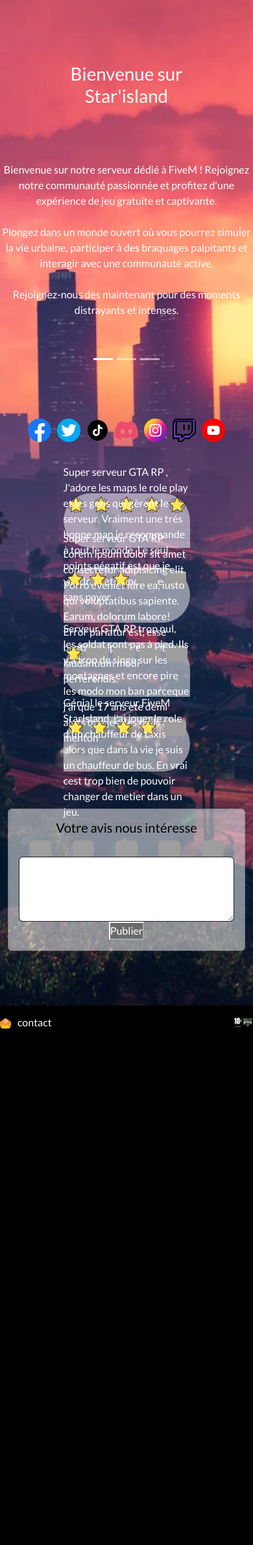
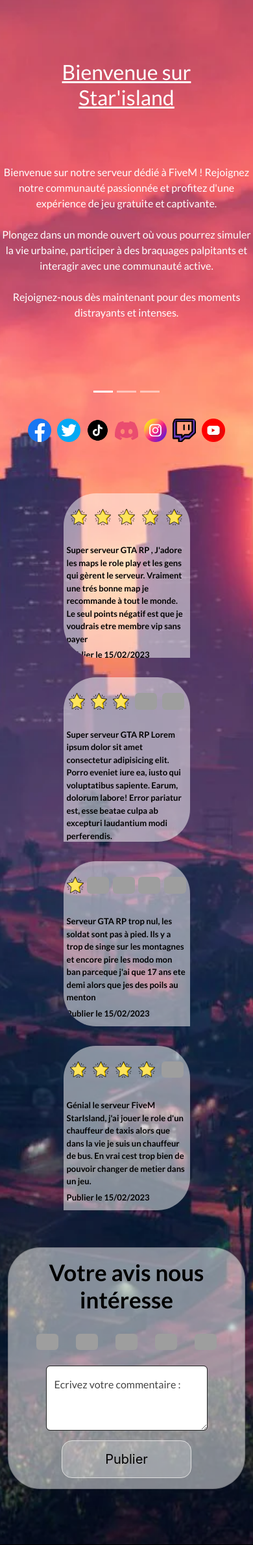
Before and after one commit to guarneriAnthony/star_island, a PHP site: page /PHP/ in a window 390 px wide. Shown: the part 100-2477 px from the top of the page at 65% size. Before the commit the page ends 1683 px from the top, so only its background shows below. Run offline with PHP 8.4, Linux system fonts and the light colour scheme; grey boxes are pictures that could not be loaded.

Commit message:
save cuz of the merge inconnu

```diff
--- a/css/style_galerie.css
+++ b/css/style_galerie.css
@@ -20,7 +20,7 @@ main {
   height: 84vh;
 }
 #sideBar {
-  bottom: 3rem;
+  bottom: 1rem;
 }
 /* GENERAL CSS */
 .titleIndex, .text-index {
--- a/css/style_index.css
+++ b/css/style_index.css
@@ -18,11 +18,22 @@ body {
 #sideBar {
   bottom: 3rem;
 }
-
+h2 {
+  font-size: 4rem;
+  text-decoration: underline;
+  margin-bottom: 35px;
+}
+.titleIndexGalerieInside{
+  text-align: center;
+}
 
 /* GENERAL CSS */
-.titleIndex, .text-index {
+.titleIndex,
+.text-index {
   text-align: center;
+}
+.textIndex {
+  font-size: 1.5rem;
 }
 .carousel-item.active {
   display: flex;
@@ -215,7 +226,8 @@ img {
   align-items: center;
   justify-content: space-between;
   margin: 42px 0px;
-  color: white ;
+  color: white;
+  height: 25vh;
 }
 .commentOne p,
 .commentTwo p,
@@ -229,11 +241,17 @@ img {
 .commentThree .dateComments,
 .commentFour .dateComments {
   font-size: small;
+  color: white;
+  margin-top: 5px;
   color: black;
+  font-weight: bold;
 }
 .avisBottom {
   background-color: rgba(255, 255, 255, 0.5);
   color: black;
+  margin-top: 5vh;
+  margin-bottom: 10vh;
+  border-radius: 50px;
 }
 .comments {
   margin: 0;
@@ -244,7 +262,7 @@ img {
 }
 .containerImgComments {
   display: flex;
-  justify-content:center ;
+  justify-content: center;
   align-self: center;
   height: 10vh;
   width: 10vw;
@@ -255,13 +273,13 @@ img {
 .containerImgComments .imgComments {
   height: 10vh;
 }
-.containerStars{
+.containerStars {
   width: 100%;
-display: flex;
-flex-direction: row;
-justify-content: space-around;
-align-items: center;
-margin-top: 5px;
+  display: flex;
+  flex-direction: row;
+  justify-content: space-evenly;
+  align-items: center;
+  margin: 24px;
 }
 .containerInterComments {
   width: 100%;
@@ -271,11 +289,24 @@ margin-top: 5px;
   align-items: center;
 }
 .containerTextComments {
-
   display: flex;
   flex-direction: column;
+  margin: 5px 5px;
 }
+h5 {
+  font-size: 35px;
+  font-weight: bold;
+}
+.formIndex {
+  display: flex;
+  justify-content: center;
+  align-items: center;
+  flex-direction: column;
 
+}
+.form-floating {
+  width: 75%;
+}
 
 /*FOOTER*/
 footer {
@@ -301,6 +332,40 @@ footer p {
   display: flex;
   align-items: center;
 }
+.button-46 {
+  align-items: center;
+  background-color: rgba(240, 240, 240, 0.26);
+  border: 1px solid #DFDFDF;
+  border-radius: 16px;
+  box-sizing: border-box;
+  color: #000000;
+  cursor: pointer;
+  display: flex;
+  font-family: Inter, sans-serif;
+  font-size: 18px;
+  justify-content: center;
+  line-height: 28px;
+  max-width: 15%;
+  padding: 14px 22px;
+  text-decoration: none;
+  transition: all .2s;
+  user-select: none;
+  -webkit-user-select: none;
+  touch-action: manipulation;
+  width: 100%;
+  margin-top: 15px;
+}
+
+.button-46:active,
+.button-46:hover {
+  outline: 0;
+}
+
+.button-46:hover {
+  background-color: #FFFFFF;
+  border-color: rgba(0, 0, 0, 0.19);
+}
+
 
 /*MEDIA QUERY*/
 @media screen and (max-width: 768px) {
@@ -309,7 +374,13 @@ footer p {
     background-size: cover;
     background-repeat: no-repeat;
     background-position: center;
-}
+  }
+  h2 {
+      font-size: 2rem;
+  }
+  .item2 {
+    margin: 60px 0 0 0;
+  }
   .commentOne,
   .commentTwo,
   .commentThree,
@@ -317,8 +388,12 @@ footer p {
     align-self: center;
     margin: 15px 0px;
     width: 50vw;
-    height: 10vh;
+    height: 30vh;
     border-bottom: 20px;
+    overflow: hidden;
+  }
+  .textIndex {
+    font-size: 1rem;
   }
   .titleIndex {
     margin-bottom: 10vh;
@@ -328,11 +403,7 @@ footer p {
     text-align: center;
   }
   .carousel-indicators {
-    bottom: 10vh;
-  }
-  .avisBottom {
-    margin-top: 5vh;
-    margin-bottom: 10vh;
+    bottom: 4vh;
   }
   .card-title {
     color: black;
@@ -348,15 +419,30 @@ footer p {
   .arrows {
     bottom: 10vh;
   }
-  .left ,.right  {
+  .left,
+  .right {
     display: none;
   }
   /*BULLE DE DISCUSSION*/
-  .containerImgComments{
+  .containerImgComments {
     display: none;
   }
   .imgComments {
     height: 3vh;
+  }
+  .containerTextComments p {
+    font-size: 13px;
+    color: black;
+    font-weight: bold;
+  }
+  .dateComments {
+    color: #fff;
+    font-weight: bold;
+  }
+  .button-46 {
+    font-size: 20px;
+    min-width: 200px;
+    padding: 14px 16px;
   }
   /*Footer*/
   footer {
--- a/inc/header.inc.php
+++ b/inc/header.inc.php
@@ -40,7 +40,8 @@
                     <ul class="class-ul">
                         <li class="nav-item item-row firstItem">
                             <img src="./assets/vector.png" class="imgs-nav">
-                            <p class="class-text">Tutoriel</p>
+
+                            <a href="https://fivem.net/"> <p class="class-text">Tutoriel</p></a>
                         </li>
                         <li class="nav-item item-row secondItem">
                             <a href="./event.php"><img src="./assets/vector1.png " class="imgs-nav"></a>
--- a/inc/sideBar.php
+++ b/inc/sideBar.php
@@ -3,12 +3,12 @@
 
 <nav class="class_navBar" id="sideBar">
     <ul class="class_sidebar" id="sideBare">
-        <li class="class-li"> <a href="#"> <img src="./assets/facebook.png" class="reseaux" alt="logo-facebook"> </a></li>
+        <li class="class-li"> <a href="https://www.facebook.com/people/StarIslandfr/100083351536053/"> <img src="./assets/facebook.png" class="reseaux" alt="logo-facebook"> </a></li>
         <li class="class-li"> <a href="#"> <img src="./assets/twitter.png" class="reseaux" alt="logo-twitter"> </a></li>
-        <li class="class-li"> <a href="#"> <img src="./assets/tic-tac.png" class="reseaux" alt="logo-tictoc"> </a></li>
-        <li class="class-spaceDiscord"> <a href="#"><img src="./assets/logoDiscord.png" class="class_discorde" alt="logo-discord"> </a></li>
-        <li class="class-li"> <a href="#"> <img src="./assets/instagram.png" class="reseaux" alt="logo-instagram"> </a></li>
+        <li class="class-li"> <a href="https://www.tiktok.com/@star.island?lang=fr"> <img src="./assets/tic-tac.png" class="reseaux" alt="logo-tictoc"> </a></li>
+        <li class="class-spaceDiscord"> <a href="https://discord.com/invite/YtHr3hZTc5"><img src="./assets/logoDiscord.png" class="class_discorde" alt="logo-discord"> </a></li>
+        <li class="class-li"> <a href="https://www.instagram.com/starisland.fr/"> <img src="./assets/instagram.png" class="reseaux" alt="logo-instagram"> </a></li>
         <li class="class-li"> <a href="#"> <img src="./assets/tic.png" class="reseaux" alt="logo-twitch"> </a></li>
-        <li class="class-li"> <a href="#"> <img src="./assets/youtube.png" class="reseaux" alt="logo-youtube"> </a></li>
+        <li class="class-li"> <a href="https://www.youtube.com/channel/UCI7G6fNN-17g1_tOVMKRCpQ"> <img src="./assets/youtube.png" class="reseaux" alt="logo-youtube"> </a></li>
     </ul>
 </nav>
--- a/index.php
+++ b/index.php
@@ -14,13 +14,13 @@ require_once 'inc/header.inc.php';
         <!--ITEM 1-->
         <div class="carousel-item active">
             <h2 class="titleIndex">Bienvenue sur <br> Star'island</h2>
-            <p class="text-index">Bienvenue sur notre serveur dédié à FiveM ! Rejoignez notre communauté passionnée et profitez d'une expérience de jeu gratuite et captivante. <br><br>
+            <p class="text-index textIndex">Bienvenue sur notre serveur dédié à FiveM ! Rejoignez notre communauté passionnée et profitez d'une expérience de jeu gratuite et captivante. <br><br>
                 Plongez dans un monde ouvert où vous pourrez simuler la vie urbaine, participer à des braquages palpitants et interagir avec une communauté active. <br><br>
                 Rejoignez-nous dès maintenant pour des moments distrayants et intenses.</p>
         </div>
         <!--ITEM 2-->
         <div class="carousel-item" id="carouselWidth">
-            <h2 class="titleIndexGalerieInside">Bienvenue sur <br> Star'island</h2>
+            <h2 class="titleIndexGalerieInside item2">Bienvenue sur <br> Star'island</h2>
             <div class="gallery">
                 <div id="slider" class="slider">
                 </div>
@@ -42,7 +42,7 @@ require_once 'inc/header.inc.php';
         </div>
         <!--ITEM 3-->
         <div class="carousel-item">
-            <h2 class="titleIndex">Bienvenue sur Star'island</h2>
+            <h2 class="titleIndex">Bienvenue sur <br> Star'island</h2>
             <section class="">
                 <img class="commentTopServeur" src="./assets/topServeurCE.png">
             </section>
@@ -55,14 +55,15 @@ require_once 'inc/header.inc.php';
 <div class=" container containerComments">
     <section class="commentsLeft commentsBorders">
         <div class="commentOne commentsBordersLeft">
-        <div class="containerStars">
+            <div class="containerStars">
                 <img src="./assets/star.png" class="imgComments" alt="image etoile"></img>
                 <img src="./assets/star.png" class="imgComments" alt="image etoile"></img>
                 <img src="./assets/star.png" class="imgComments" alt="image etoile"></img>
                 <img src="./assets/star.png" class="imgComments" alt="image etoile"></img>
                 <img src="./assets/star.png" class="imgComments" alt="image etoile"></img>
             </div>
-            <div class="containerInterComments"><div class="containerImgComments">
+            <div class="containerInterComments">
+                <div class="containerImgComments">
                     <img src="./assets/Souen4.png" class="imgComments" alt="image avatar">
                 </div>
                 <div class="containerTextComments">
@@ -74,7 +75,7 @@ require_once 'inc/header.inc.php';
         </div>
 
         <div class="commentTwo commentsBordersRight">
-        <div class="containerStars">
+            <div class="containerStars">
                 <img src="./assets/star.png" class="imgComments" alt="image etoile"></img>
                 <img src="./assets/star.png" class="imgComments" alt="image etoile"></img>
                 <img src="./assets/star.png" class="imgComments" alt="image etoile"></img>
@@ -95,14 +96,15 @@ require_once 'inc/header.inc.php';
 
     <section class="commentsRight">
         <div class="commentThree commentsBordersLeft">
-        <div class="containerStars">
+            <div class="containerStars">
                 <img src="./assets/star.png" class="imgComments" alt="image etoile"></img>
                 <img src="./assets/starBlack.png" class="imgComments" alt="image etoile"></img>
                 <img src="./assets/starBlack.png" class="imgComments" alt="image etoile"></img>
                 <img src="./assets/starBlack.png" class="imgComments" alt="image etoile"></img>
                 <img src="./assets/starBlack.png" class="imgComments" alt="image etoile"></img>
             </div>
-            <div class="containerInterComments"><div class="containerImgComments">
+            <div class="containerInterComments">
+                <div class="containerImgComments">
                     <img src="./assets/Souen4.png" class="imgComments" alt="image avatar">
                 </div>
                 <div class="containerTextComments">
@@ -135,7 +137,7 @@ require_once 'inc/header.inc.php';
 
 
     <div class="card text-center avisBottom">
-        <div class="card-body">
+        <div class="card-body formIndex">
             <h5 class="card-title">Votre avis nous intéresse</h5>
             <div class="containerStars">
                 <img src="./assets/starBlack.png" class="imgComments changeStar star0" alt="image etoile"></img>
@@ -144,8 +146,11 @@ require_once 'inc/header.inc.php';
                 <img src="./assets/starBlack.png" class="imgComments changeStar star3" alt="image etoile"></img>
                 <img src="./assets/starBlack.png" class="imgComments changeStar star4" alt="image etoile"></img>
             </div>
-            <textarea class="form-control" placeholder="Leave a comment here" id="floatingTextarea2" style="height: 100px"></textarea>
-            <button> Publier</button>
+            <div class="form-floating">
+                <textarea class="form-control" placeholder="Leave a comment here" id="floatingTextarea2" style="height: 100px"></textarea>
+                <label for="floatingTextarea2">Ecrivez votre commentaire :</label>
+            </div>
+            <button class="button-46" role="button">Publier</button>
         </div>
     </div>
 
--- a/script/scriptIndex.js
+++ b/script/scriptIndex.js
@@ -160,7 +160,7 @@ changeStars.forEach(changeStar => {
     let clickedIndex = Array.from(changeStars).indexOf(changeStar);
 
 
-    let changeStars0 = document.querySelectorAll(".changeStar");
+let changeStars0 = document.querySelectorAll(".changeStar");
 let star0 = document.querySelector(".star0");
 let star1 = document.querySelector(".star1");
 let star2 = document.querySelector(".star2");
```
Also changed, not shown: css/style_bootstrap.css, 2 other files.
